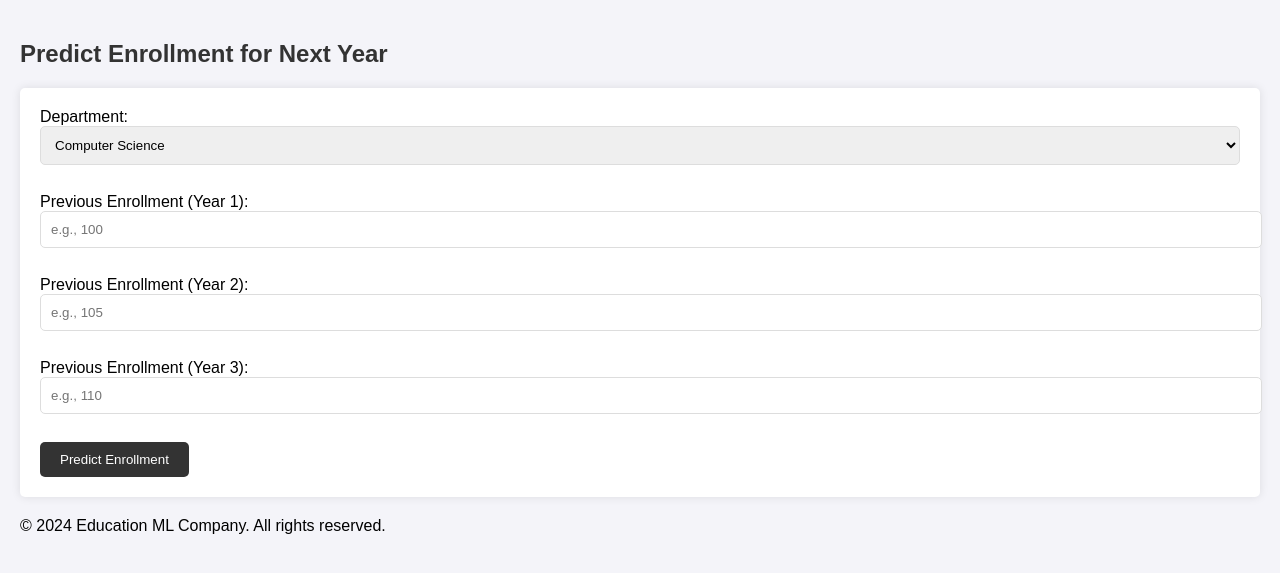
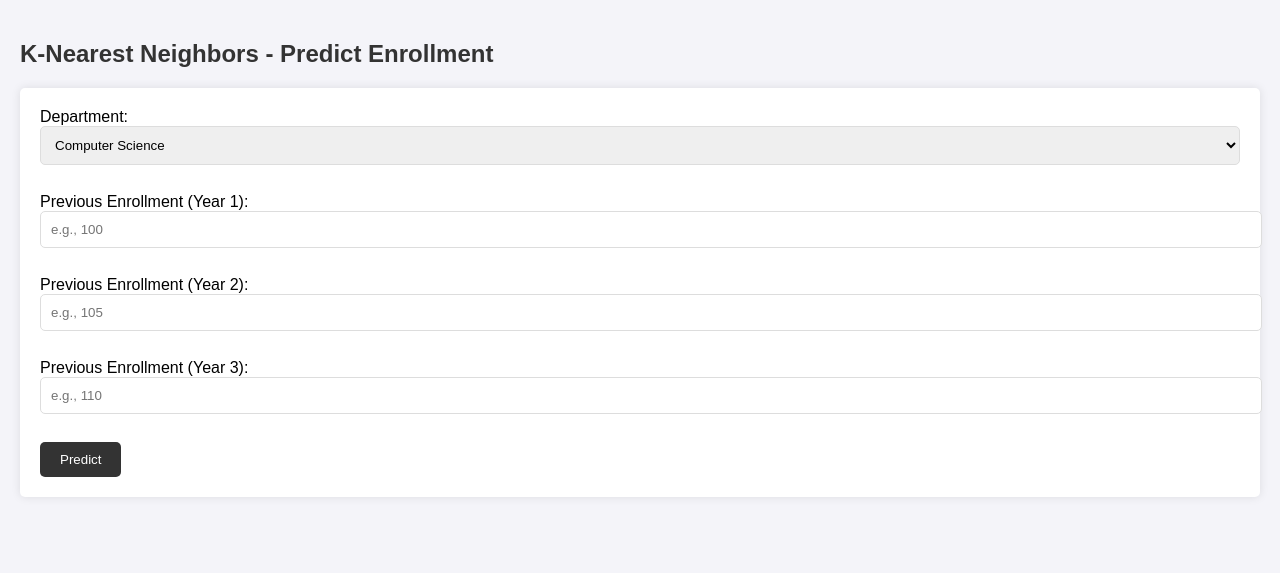
Before and after one commit to SefuentesRenz/ML_Finals, a Flask app: page /knn in a window 1280 px wide. Shown: the top 573 px of the page. Run offline with Flask 3, Linux system fonts and the light colour scheme.

Commit message:
Update knn.html

```diff
--- a/FInalExam_finals/templates/knn.html
+++ b/FInalExam_finals/templates/knn.html
@@ -3,7 +3,7 @@
 <head>
     <meta charset="UTF-8">
     <meta name="viewport" content="width=device-width, initial-scale=1.0">
-    <title>K-Nearest Neighbors - Predict Enrollment</title>
+    <title>KNN - Predict Enrollment</title>
     <style>
         body {
             font-family: Arial, sans-serif;
@@ -11,11 +11,9 @@
             padding: 20px;
             background: #f4f4f9;
         }
-
-        h1 {
+        h1, h2 {
             color: #333;
         }
-
         form {
             background: #fff;
             padding: 20px;
@@ -23,7 +21,6 @@
             border-radius: 5px;
             box-shadow: 0 0 10px rgba(0, 0, 0, 0.1);
         }
-
         input[type="text"], select {
             padding: 10px;
             width: 100%;
@@ -31,7 +28,6 @@
             border-radius: 5px;
             border: 1px solid #ddd;
         }
-
         input[type="submit"] {
             background-color: #333;
             color: #fff;
@@ -40,26 +36,22 @@
             border-radius: 5px;
             cursor: pointer;
         }
-
         input[type="submit"]:hover {
             background-color: #555;
         }
-
-        h2 {
-          color: #333;
-        }
-
         .error-message {
             color: red;
+            font-size: 1.2em;
+        }
+        .result {
+            color: #2a7a2a;
             font-size: 1.2em;
         }
     </style>
 </head>
 <body>
-
     <main>
-        <div class="container">
-            <h2>Predict Enrollment for Next Year</h2>
+        <h2>K-Nearest Neighbors - Predict Enrollment</h2>
         <form method="post">
             <label for="department">Department:</label>
             <select name="department" required>
@@ -79,7 +71,7 @@
             <label for="prev_enrollment_year_3">Previous Enrollment (Year 3):</label>
             <input type="text" name="prev_enrollment_year_3" placeholder="e.g., 110" required><br><br>
 
-                <input type="submit" value="Predict Enrollment">
+            <input type="submit" value="Predict">
         </form>
 
         {% if error_message %}
@@ -87,14 +79,8 @@
         {% endif %}
 
         {% if prediction %}
-                <h3>Predicted Enrollment for Next Year: {{ prediction }}</h3>
+            <p class="result">Predicted Enrollment for Next Year: {{ prediction }}</p>
         {% endif %}
-        </div>
     </main>
-    <footer>
-        <div class="container">
-            <p>&copy; 2024 Education ML Company. All rights reserved.</p>
-        </div>
-    </footer>
 </body>
 </html>
```
Lines whose indentation alone changed are shown as unchanged.
